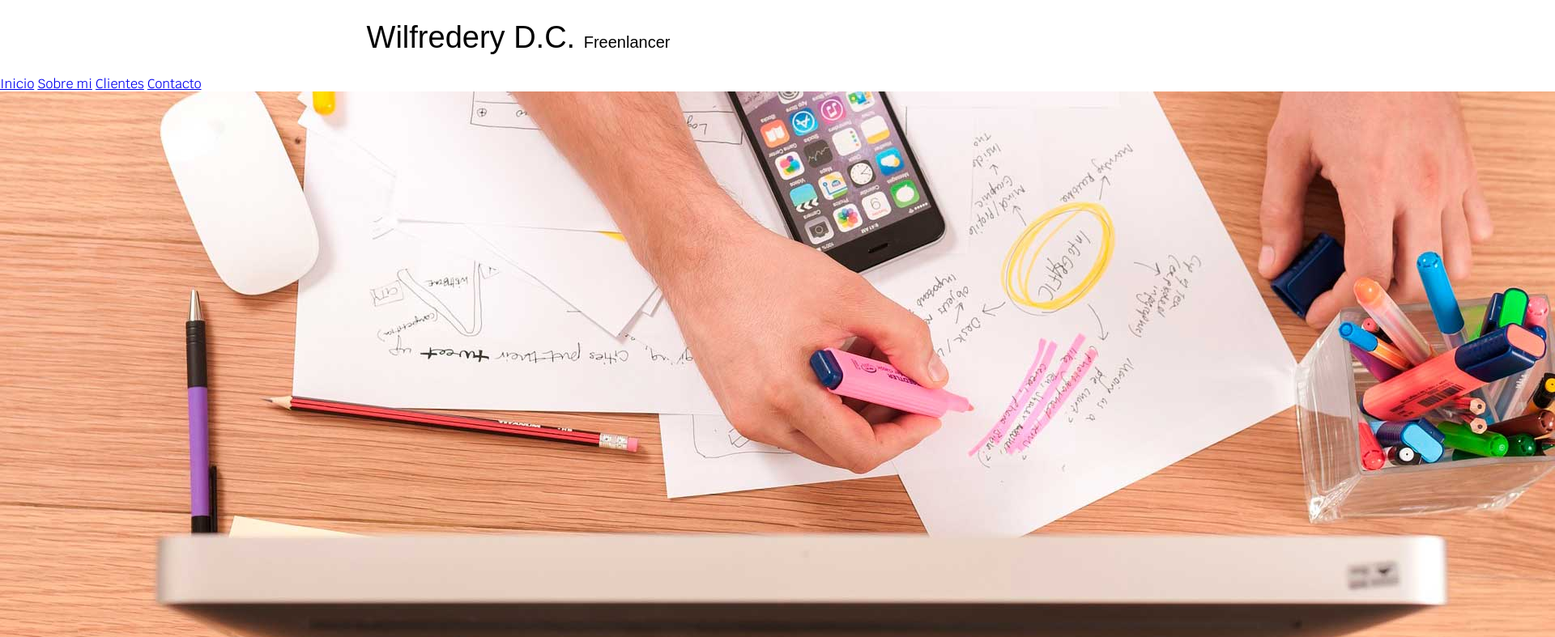
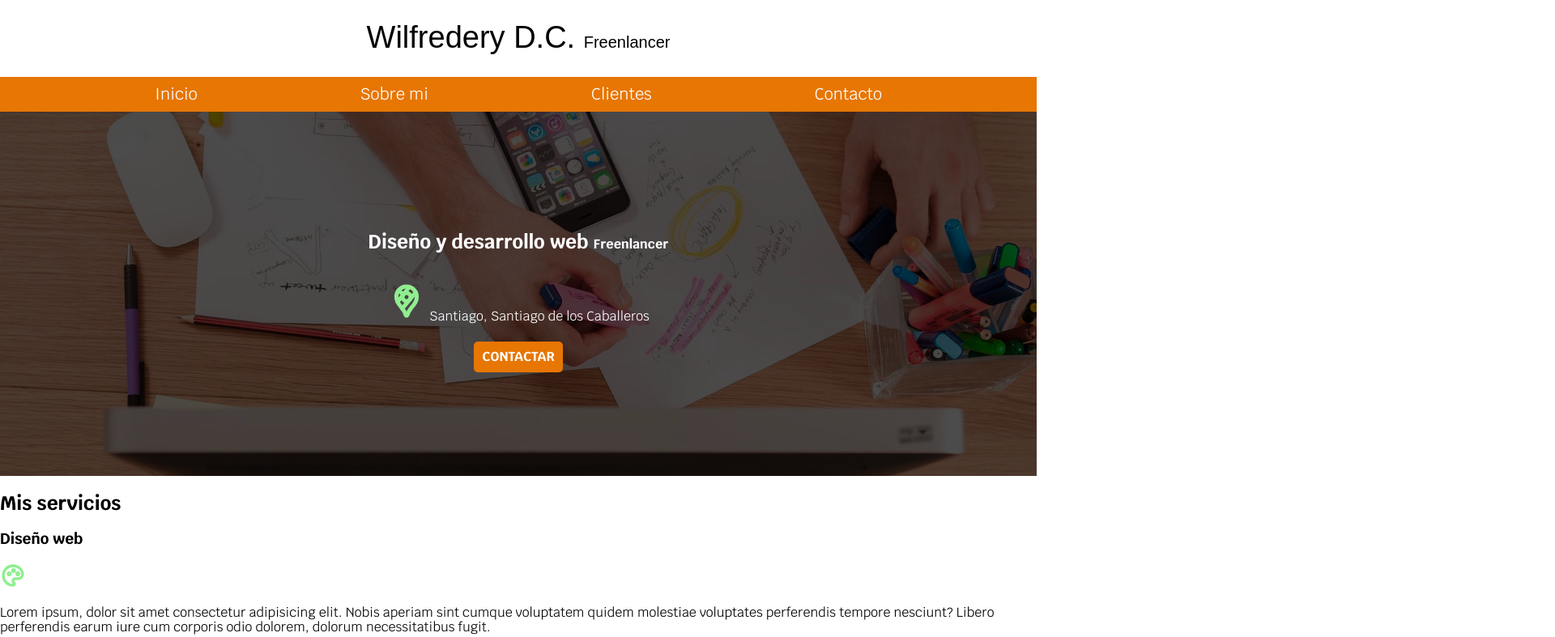
Before and after one commit to Wilfredery/Freelancer, a plain HTML site: page index.html in a window 1280 px wide. Shown: the top 787 px of the page at 81% size, 1920 px wide, since content can reach past the window. Drawn offline with Linux system fonts and the light colour scheme; a web font is replaced by a local one.

Commit message:
Adding more CSS code, focus on the head of the page.

```diff
--- a/css/css.css
+++ b/css/css.css
@@ -1,8 +1,8 @@
 :root {
     --blanco: #ffffff;
     --negro: #212121;
-    --primario: #FFC107;
-    --secundario: #0097a7;
+    --primario: #11f23e;
+    --secundario: #e77603;
     --gris: #757575;
 
     --fuenteprincipal: 3.8rem;
@@ -10,13 +10,20 @@
 
 html {
     font-size: 62.5%;
+    box-sizing: border-box;
 }
+*, *:before, *:after {
+  box-sizing: inherit;
+}
+
 body {
     font-size: 16px;
+
     font-family: "Krub", sans-serif;
     font-weight: 400;
     font-style: normal;
 }
+
 .titulo {
     text-align: center;
     font-size: var(--fuenteprincipal);
@@ -34,3 +41,88 @@ body {
     font-weight: 700;
     font-style: normal;
 }
+
+span {
+    font-size: 1.6rem;
+}
+.boton {
+    background-color: var(--secundario);
+    color: var(--blanco);
+    text-decoration: none;
+    padding: 10px;
+    margin-top: 5px;
+    font-family: "Krub", sans-serif;
+    font-weight: 700;
+    font-style: normal;
+    text-transform: uppercase;
+    border-radius: .5rem;
+    width: 90%;
+    text-align: center;
+
+}
+
+@media (min-width: 768px) {
+    .boton {
+        width: auto;
+    }
+}
+.contenedor {
+    margin: 0 auto;
+}
+
+.nav-bg {
+    background-color: var(--secundario);
+}
+
+.navegacion-prin {
+    font-family: "Krub", sans-serif;
+    font-weight: 400;
+    font-style: normal;
+    display: flex;
+    flex-direction: column;
+    align-items: center;
+
+}
+
+.navegacion-prin a {
+    color: var(--blanco);
+    text-decoration: none;
+    font-size: 2rem;
+    padding: 1rem;
+
+}
+@media (min-width: 768px) {
+    .navegacion-prin {
+        flex-direction: row;
+        justify-content: space-evenly;
+    }
+}
+
+.navegacion-prin a:hover {
+    background-color: var(--primario);
+    color: var(--negro);
+    font-weight: 700;
+}
+
+.hero {
+    background-image: url(../img/hero.jpg);
+    background-repeat: no-repeat;
+    background-size: cover;
+    height: 450px;
+    position: relative;
+}
+
+.conte-hero {
+    position: absolute;
+    background-color: rgba( 0, 0, 0, .7);
+    width: 100%;
+    height: 100%;
+    display: flex;
+    flex-direction: column;
+    align-items: center;
+    justify-content: center;
+}
+
+.conte-hero h2, .conte-hero p {
+    color: var(--blanco);
+}
--- a/index.html
+++ b/index.html
@@ -13,25 +13,34 @@
     <link rel="stylesheet" href="css/css.css">
 
 </head>
+
 <body>
+
     <header>
         <h1 class="titulo">Wilfredery D.C. <span>Freenlancer</span></h1>
     </header>
 
-    <nav>
+    <div class="nav-bg">
+        <nav class="navegacion-prin contenedor">
             <a href="Nosotros.html">Inicio</a>
             <a href="#">Sobre mi</a>
             <a href="#">Clientes</a>
             <a href="#">Contacto</a>
         </nav>
+    </div>
 
-    <img src="img/hero.jpg" alt="">
-    <section>
-        <h2 class="titulobackground">Diseño y desarrollo web Freenlancer</h2>
+    <section class="hero">
+        <div class="conte-hero">
+            <h2>Diseño y desarrollo web <span>Freenlancer</span></h2>
 
+            <p>
+
+                <!--<svg xmlns="http://www.w3.org/2000/svg" viewBox="0 0 24 24" fill="none" stroke="lightgreen" stroke-linecap="round" stroke-linejoin="round" width="48" height="48" stroke-width="2.5"> <path d="M12 9.5m-2.5 0a2.5 2.5 0 1 0 5 0a2.5 2.5 0 1 0 -5 0"></path> <path d="M6.428 12.494l7.314 -9.252"></path> <path d="M10.002 7.935l-2.937 -2.545"></path> <path d="M17.693 6.593l-8.336 9.979"></path> <path d="M17.591 6.376c.472 .907 .715 1.914 .709 2.935a7.263 7.263 0 0 1 -.72 3.18a19.085 19.085 0 0 1 -2.089 3c-.784 .933 -1.49 1.93 -2.11 2.98c-.314 .62 -.568 1.27 -.757 1.938c-.121 .36 -.277 .591 -.622 .591c-.315 0 -.463 -.136 -.626 -.593a10.595 10.595 0 0 0 -.779 -1.978a18.18 18.18 0 0 0 -1.423 -2.091c-.877 -1.184 -2.179 -2.535 -2.853 -4.071a7.077 7.077 0 0 1 -.621 -2.967a6.226 6.226 0 0 1 1.476 -4.055a6.25 6.25 0 0 1 4.811 -2.245a6.462 6.462 0 0 1 1.918 .284a6.255 6.255 0 0 1 3.686 3.092z"></path> </svg>-->
                 <img src="img/brand-google-maps.svg" alt="">
-        <p>Santiago, Santiago de los Caballeros</p>
-        <a href="#">Contactar</a>
+                Santiago, Santiago de los Caballeros</p>
+            <a class="boton" href="#">Contactar</a>
+        </div>
+
     </section>
 
 
@@ -46,7 +55,7 @@
                 corporis odio dolorem, dolorum necessitatibus fugit.
             </p>
         </section>
-
+<!---->
         <section>
             <h3>Aplicaciones web</h3>
             <img src="img/brand-android.svg" alt="">
@@ -106,6 +115,5 @@
 
     </footer>
 
-
 </body>
 </html>
```
Lines whose indentation alone changed are shown as unchanged.
